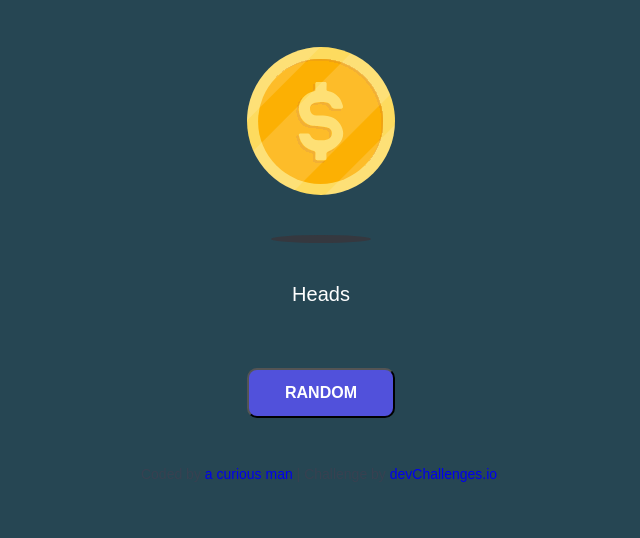
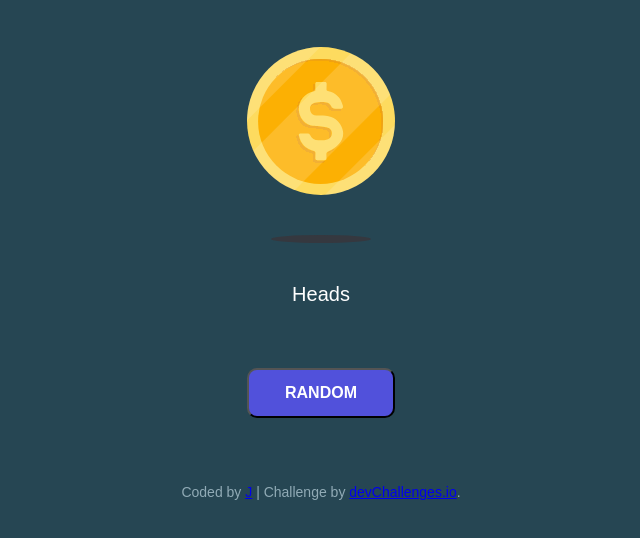
Before and after one commit to jkibura/coinflip, a plain HTML site: page index.html in a window 1280 px wide. Shown: the part 140-678 px from the top of the page, without its empty margins (319-959 px from the left). Drawn offline with Linux system fonts and the light colour scheme.

Commit message:
updated author info

```diff
--- a/index.html
+++ b/index.html
@@ -22,29 +22,6 @@
 
     <title>Flip the coin | devChallenges.io</title>
 
-    <!--You are welcome to delete these styles or modify them in your own stylesheet -->
-    <style>
-      * {
-        margin: 0;
-        padding: 0;
-        box-sizing: border-box;
-      }
-
-      body {
-        height: 100vh;
-      }
-
-      .author-info {
-        font-size: 14px;
-        text-align: center;
-        margin-top: 16px;
-        color: rgb(55, 65, 81);
-      }
-
-      .author-info a {
-        text-decoration: none;
-      }
-    </style>
   </head>
   <body>
     <!--
@@ -79,7 +56,7 @@
 
 
     <div class="author-info">
-      Coded by <a href="#">a curious man</a> | Challenge by
+      Coded by <a href="#">J</a> | Challenge by
       <a href="https://www.devchallenges.io?ref=challenge" target="_blank"
         >devChallenges.io</a
       >.
--- a/styles.css
+++ b/styles.css
@@ -46,3 +46,9 @@ button {
     margin: 2rem;
     border-radius: 10px;
 }
+
+.author-info {
+    margin-top: 34px;
+    font-size: 14px;
+    color:#91abb6;
+}
```
Also changed, not shown: 1 other file.
